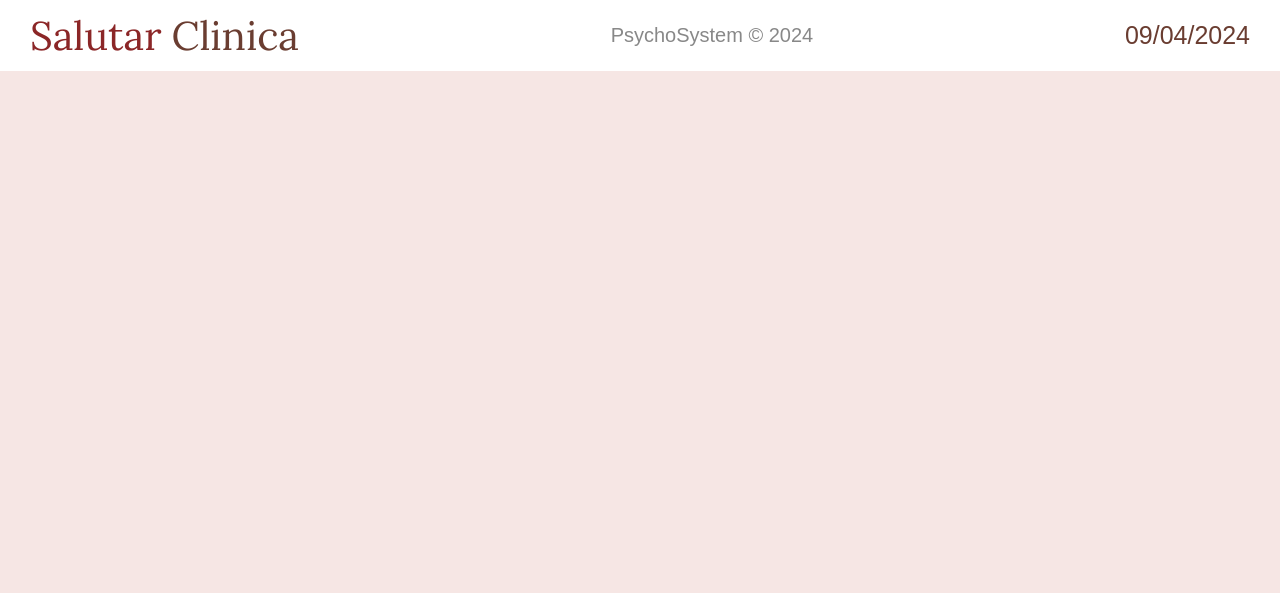
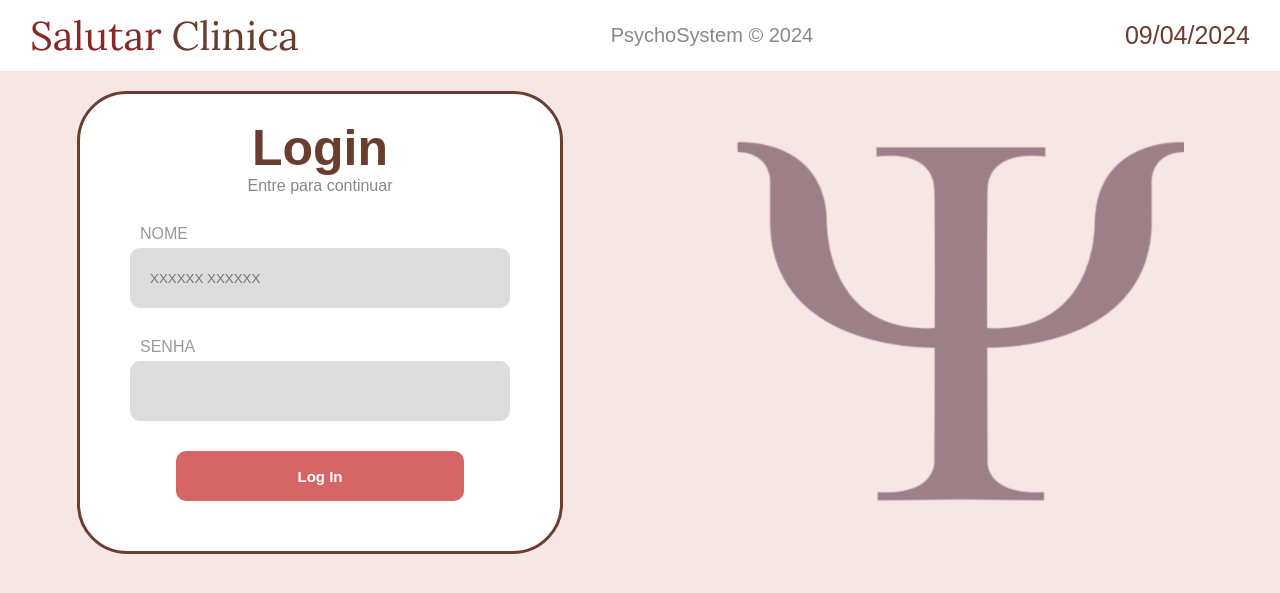
Before and after one commit to FabricioEllerSL/Clinica-Salutar, a Django app: page /login/ in a window 1280 px wide. Shown: the top 593 px of the page. Run offline with Django 5.2, Linux system fonts and the light colour scheme.

Commit message:
feat: tela login finalizada

```diff
--- a/home/templates/home/login.html
+++ b/home/templates/home/login.html
@@ -27,5 +27,28 @@
 
     </nav>
 
+    <main>
+        <div class="sliced">
+            <form class="login-form" action="">
+                <h2 class="login-title">Login</h2>
+                <h4 class="login-subtitle">Entre para continuar</h4>
+
+                <div class="inputs-container">
+                    <label class="input-element-title" for="Nome">NOME</label>
+                    <input class="input-element" type="email" id="Nome" placeholder="XXXXXX XXXXXX">
+                </div>
+                <div class="inputs-container">
+                    <label class="input-element-title" for="senha">SENHA</label>
+                    <input class="input-element" type="password" id="senha">
+                </div>
+
+                <input type="submit" class="login-button" value="Log In">
+
+            </form>
+        </div>
+        <div class="sliced">
+            <img src="{% static 'home/imagens/candlestick.png' %}" alt="" style="width: 70%; height: 100%;">
+        </div>
+    </main>
 </body>
 </html>
--- a/static/home/css/loginstyle.css
+++ b/static/home/css/loginstyle.css
@@ -34,3 +34,85 @@ body{
     background-color: #fff;
 
 }
+
+main{
+    display: flex;
+}
+
+.sliced{
+    width: 50%;
+    height: 400px;
+    background-color: #f6e6e4;
+    text-align: center;
+    padding-top: 50px;
+}
+
+/* FORMS LOGIN */
+
+.login-form{
+    background-color: #fff;
+    padding-top: 25px;
+    width: 75%;
+    border-radius: 50px;
+    border: 3px solid #6a3d31;
+    margin: 0 auto;
+    margin-top: -30px;
+}
+
+.login-title{
+    font-family: sans-serif;
+    color: #6a3d31;
+    font-size: 50px;
+    font-weight: bolder;
+
+}
+
+.login-subtitle{
+    font-family: sans-serif;
+    font-weight: 500;
+    color: #888;
+}
+
+.inputs-container{
+    display: flex;
+    flex-direction: column;
+    margin: 30px 0;
+}
+
+.input-element{
+    width: 75%;
+    margin: 0 auto;
+    height: 50px;
+    border: none;
+    background-color: #ddd;
+    padding: 5px 0 5px 20px;
+    border-radius: 10px;
+}
+
+.input-element-title{
+    text-align: left;
+    width: 75%;
+    margin: 0 auto;
+    font-family: sans-serif;
+    color: #999;
+    margin-bottom: 5px;
+
+}
+
+.login-button{
+    border: none;
+    background-color: #d66666;
+    width: 60%;
+    height: 50px;
+    margin-bottom: 50px;
+    border-radius: 10px;
+    color: #fff;
+    font-weight: bolder;
+    font-size: 15px;
+    transition: 0.3s;
+    cursor: pointer;
+}
+
+.login-button:hover{
+    background-color: #923d3f;
+}
```
